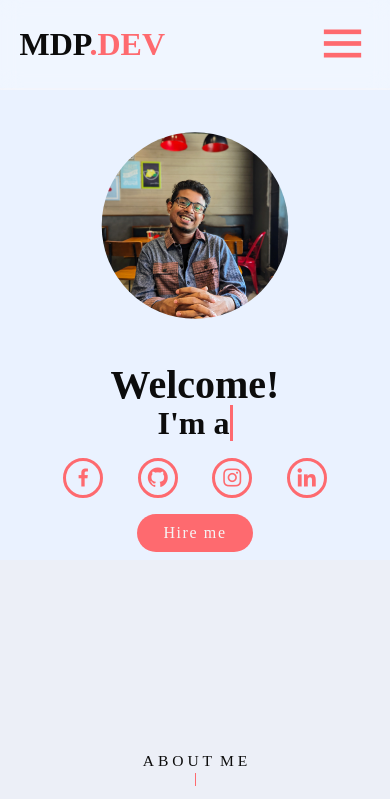
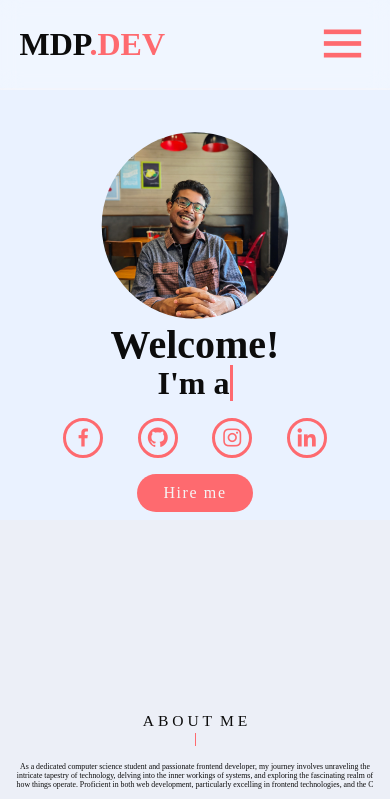
Before and after one commit to MDPerrfan/myportfolio, a plain HTML site: page index.html in a window 390 px wide. Shown: the top 799 px of the page. Drawn offline with nearby package versions, Linux system fonts and the light colour scheme.

Commit message:
Removed mergin home home-content h1 in mobile

```diff
--- a/style.css
+++ b/style.css
@@ -125,7 +125,6 @@ span {
     top: 4rem;
     width: 30vw;
     clip-path: circle(40.7% at 50% 50%);
-    cursor: pointer;
 }
 
 .home-content p {
@@ -446,7 +445,6 @@ span {
     }
     .home-content h1 {
         font-size: 2.5rem;
-        margin-top: 1em;
         font-weight: 700;
         line-height: 1;
         /* Adjusted font size for small screens */
```
